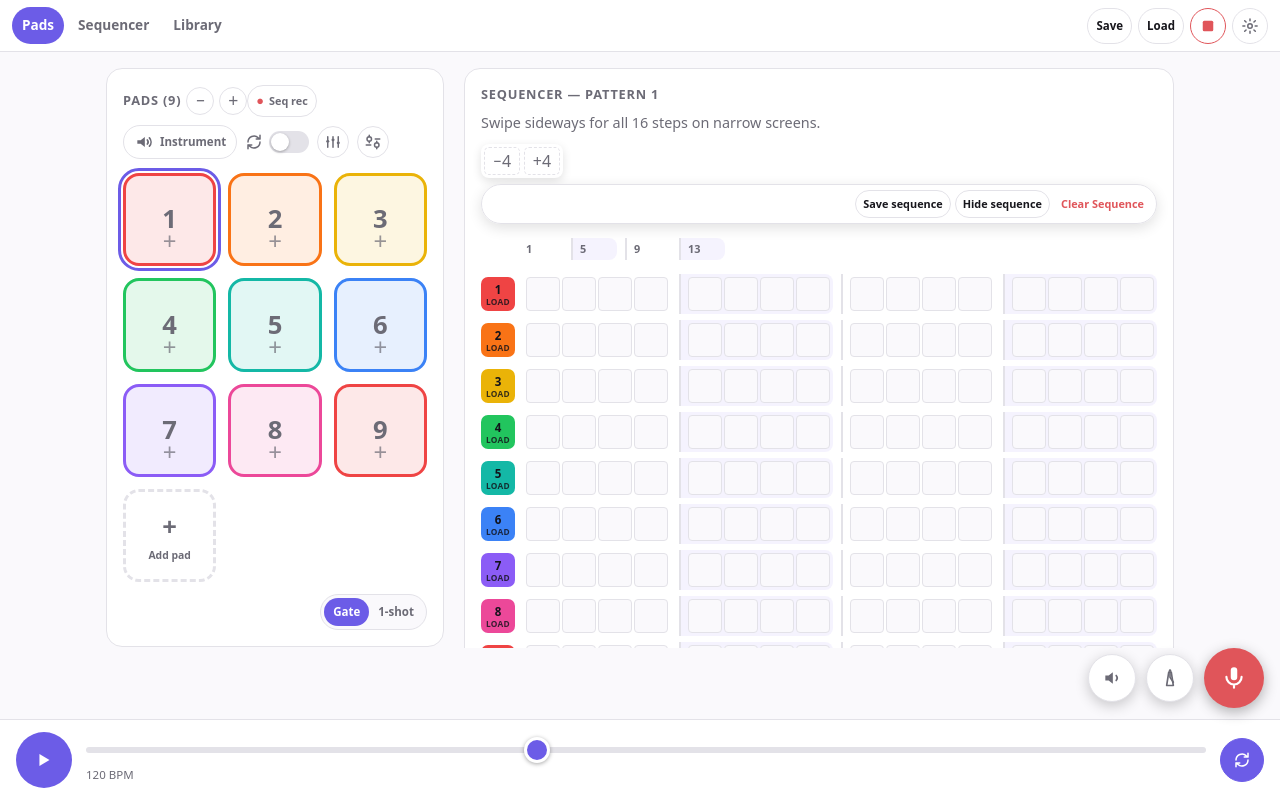
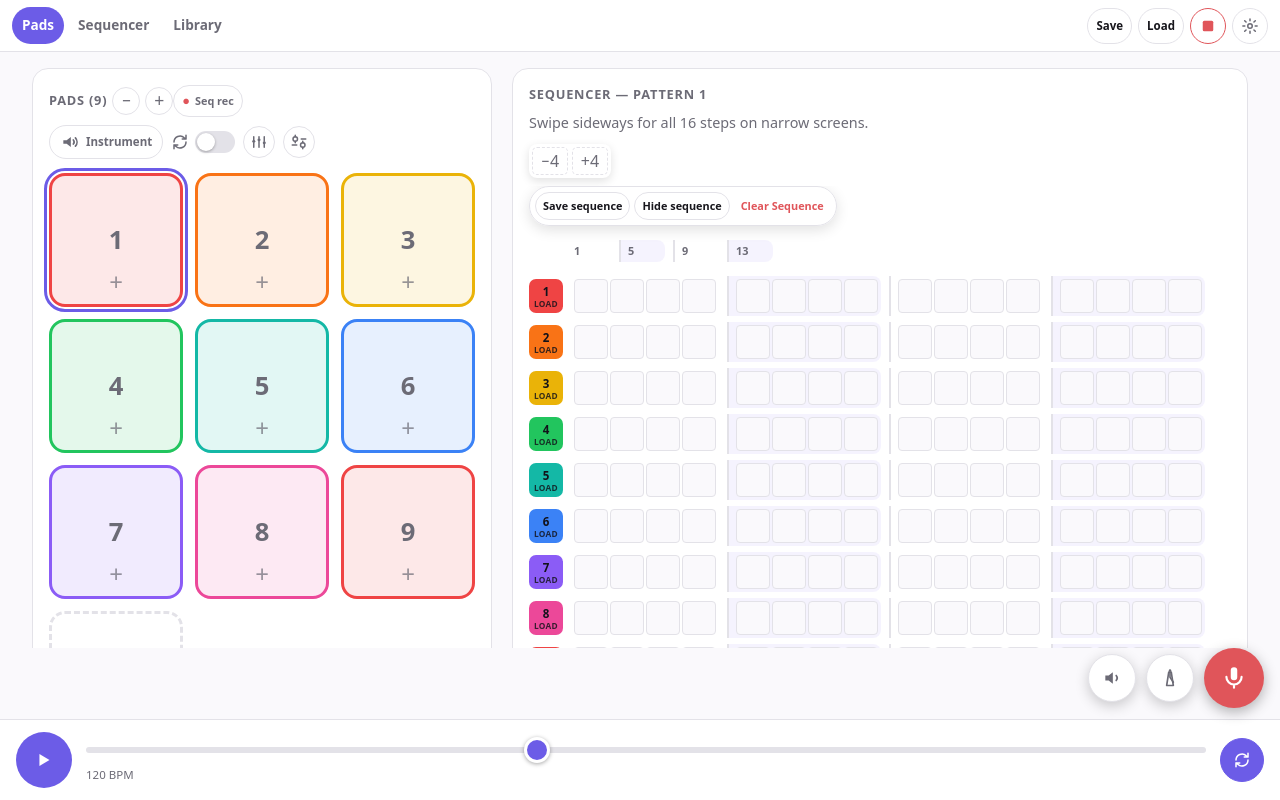
Before and after one commit to Amenonuhoko/mini-mixer, a React (Vite) app in the folder app/: page / in a window 1280 px wide. Built offline with nearby package versions, Linux system fonts and the light colour scheme.

Commit message:
Make sequencer controls horizontally anchored

```diff
--- a/app/src/components/Sequencer.tsx
+++ b/app/src/components/Sequencer.tsx
@@ -108,7 +108,8 @@ export function Sequencer({ onBounced }: SequencerProps) {
           +4
         </button>
       </div>
-        <div className="sequencer-floating-actions">
+        <div className="sequencer-scroll">
+      <div className="sequencer-floating-actions">
         <button
           type="button"
           className="btn btn-secondary sequencer-bounce"
@@ -158,7 +159,6 @@ export function Sequencer({ onBounced }: SequencerProps) {
           Clear Sequence
         </button>
         </div>
-      <div className="sequencer-scroll">
         <div className="sequencer-grid">
           <div className="sequencer-row sequencer-header-row">
             <span className="sequencer-row-label sequencer-row-label-spacer" />
--- a/app/src/index.css
+++ b/app/src/index.css
@@ -2067,15 +2067,18 @@ input[type='range']::-moz-range-thumb {
    centered with empty margins on either side. */
 @media (min-width: 900px) {
   .app-shell {
-    max-width: 1100px;
+    width: calc(100% - 32px);
+    max-width: 1440px;
   }
 
   .wide-split {
     display: grid;
-    grid-template-columns: minmax(320px, 420px) 1fr;
+    grid-template-columns: minmax(360px, 460px) minmax(0, 1fr);
     align-items: start;
     gap: 20px;
   }
+
+  .wide-split > * { min-width: 0; }
 }
 
 /* Compact anchored whole-grid effect controls. */
@@ -2104,7 +2107,7 @@ input[type='range']::-moz-range-thumb {
 .pad-playback-switch span { padding:5px 9px; border-radius:999px; }
 .pad-playback-switch.gate span:first-child, .pad-playback-switch.oneshot span:last-child { background:var(--accent); color:#fff; }
 
-.sequencer-floating-actions { position:sticky; top:calc(var(--topnav-height) + var(--safe-top) + 8px); z-index:6; display:flex; justify-content:flex-end; gap:4px; margin:-2px 0 8px; padding:5px; border:1px solid var(--border); border-radius:999px; background:color-mix(in srgb, var(--panel-bg) 94%, transparent); box-shadow:0 4px 14px color-mix(in srgb, #000 12%, transparent); }
+.sequencer-floating-actions { position:sticky; left:0; z-index:6; display:flex; justify-content:flex-start; gap:4px; width:max-content; margin:0 0 8px; padding:5px; border:1px solid var(--border); border-radius:999px; background:color-mix(in srgb, var(--panel-bg) 94%, transparent); box-shadow:0 4px 14px color-mix(in srgb, #000 12%, transparent); }
 .sequencer-floating-actions .sequencer-bounce, .sequencer-floating-actions .sequencer-trace, .sequencer-floating-actions .sequencer-clear { min-height:28px; padding:3px 7px; font-size:.68rem; }
 .sequencer-row-label { width:34px; height:34px; border-radius:7px; flex-direction:column; gap:0; }
 .sequencer-row-change { font-size:.58rem; line-height:1; opacity:.8; }
```
